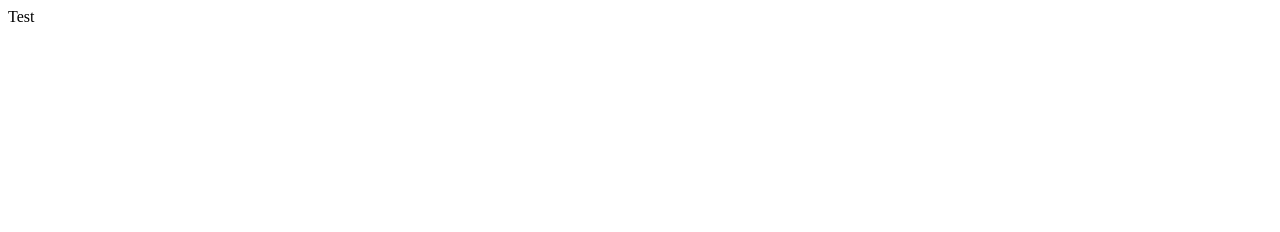
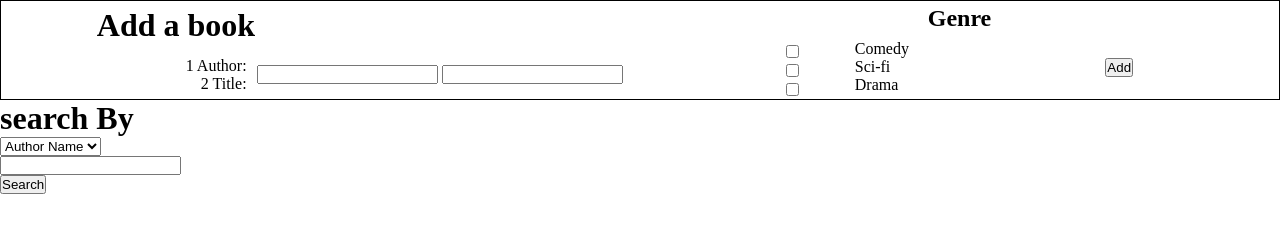
Before and after one commit to VlatkoT994/DomasniJS-Vlatko-Tasevski, a plain HTML site: page Project/App/index.html in a window 1280 px wide. Drawn offline with Linux system fonts and the light colour scheme.

Commit message:
proekt od cas

```diff
--- a/Project/App/index.html
+++ b/Project/App/index.html
@@ -6,7 +6,49 @@
     <link rel="stylesheet" href="styles/style.css">
 </head>
 <body>
-    Test
+    <div class="add-book">
+    <form>
+        <div class="add-first-half">
+            <h1>Add a book</h1>
+            <div class="add-labels">
+                <label for="author">1 Author:</label>
+                <label for="title">2 Title:</label>
+            </div>
+            <div class="add-inputs">
+                <input type="text" name="author" id="author">
+                <input type="text" name="title" id="title">
+            </div>
+        </div>
+        <div class="add-second half">
+            <h2>Genre</h2>
+            <div class="add-checkbox">
+                <input type="checkbox" name="comedy" id="comedy">
+                <input type="checkbox" name="sci-fi" id="sci-fi">
+                <input type="checkbox" name="drama" id="drama">
+            </div>
+            <div class="add-checkbox-labels">
+                <label for="comedy">Comedy</label>
+                <label for="sci-fi">Sci-fi</label>
+                <label for="drama">Drama</label>
+            </div>
+            <div class="add-btn-container">
+                <button>Add</button>
+            </div>
+        </div>
+    </form>
+</div>
+    <div class="search-book">
+        <div class="search-label"><h1>search By</h1></div>
+        <div class="dropdown">
+            <select name="search-by" id="search-by">
+                <option value="Author">Author Name</option>
+                <option value="Title">Title</option>
+            </select>
+        </div>
+        <div class="input-search"><input type="text"></div>
+        <div class="search-button-container"><button>Search</button></div>
+    </div>
+    <div class="display-books"></div>
     <script src="scripts/script.js"></script>
 </body>
 </html>
--- a/Project/App/styles/style.css
+++ b/Project/App/styles/style.css
@@ -0,0 +1,61 @@
+*{
+    padding: 0;
+    margin: 0;
+    box-sizing: border-box;
+}
+.add-book{
+    border: 1px solid black;
+    height: 100px;
+    width: 100%;
+}
+.add-book>form{
+    height: 100%;
+    width: 100%;
+    display: flex;
+    flex-direction: row;
+    flex-wrap: wrap;
+}
+form>div{
+    flex-basis: 50%;
+    display: flex;
+    flex-flow: wrap row;
+    align-items: center;
+    justify-content: center;
+}
+.add-labels
+{
+    flex-basis: 40%;
+}
+.add-labels>label{
+    text-align: right;
+    display: block;
+    padding-right: 10px;
+}
+.add-inputs{
+    flex-basis: 60%;
+}
+h1{
+    flex-basis: 70%;
+}
+h2{
+    flex-basis: 100%;
+    text-align: center;
+}
+.add-checkbox{
+    margin-left: 100px;
+    flex-basis: 10%;
+}
+.add-checkbox>input{
+    display: block;
+    margin-top: 6px;
+}
+.add-checkbox-labels{
+    flex-basis: 40%;
+}
+.add-checkbox-labels>label{
+    display: block;
+    padding-left: 5px;
+}
+.add-btn-container{
+    flex-basis: 20%;
+}
```
